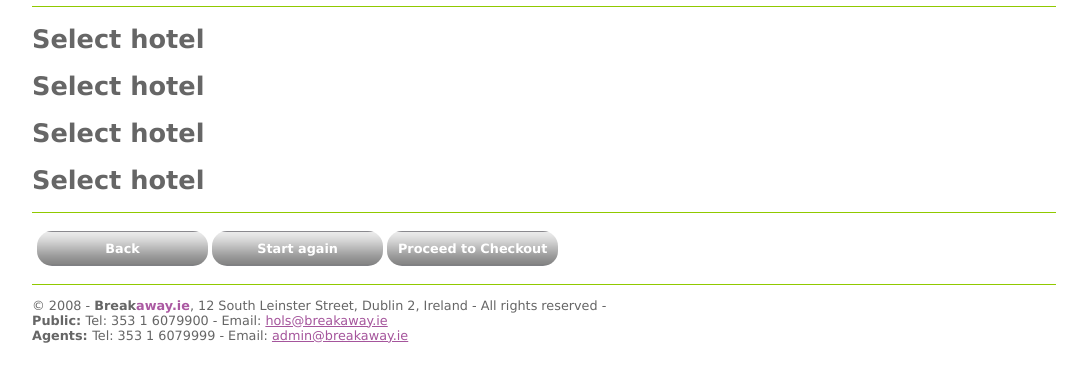
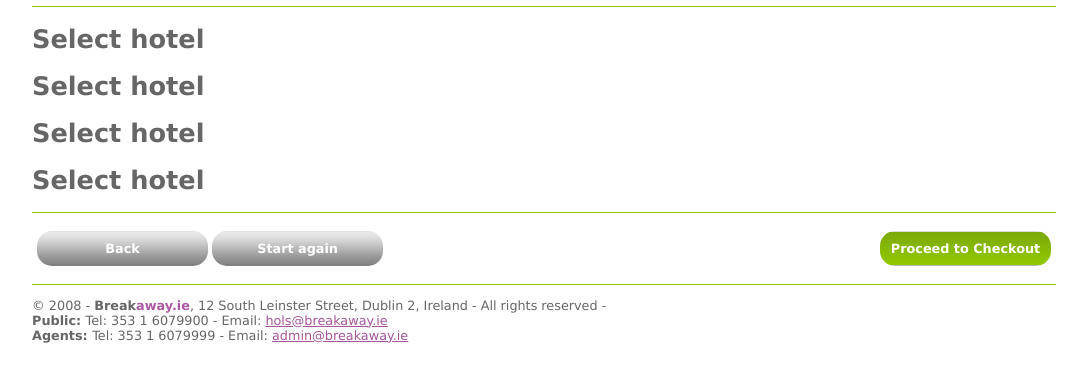
Before and after one commit to josefzacek/breakaway-booking-engine, a PHP site: page /select-extras.php in a window 1280 px wide. Shown: the part 273-655 px from the top of the page, without its empty margins (96-1183 px from the left). Run offline with PHP 8.4, Linux system fonts and the light colour scheme.

Commit message:
bottom buttons finished, select hotel validated

```diff
--- a/css/shared-styles.css
+++ b/css/shared-styles.css
@@ -187,6 +187,14 @@
 		background-position: 0 -35px;
 		color:#90C900;
 	}
+	#bottom-start-again-back .proceed-checkout a {
+		background: url(../images/shared/bottom-buttons-checkout.jpg) top;
+	}
+	#bottom-start-again-back .proceed-checkout a:hover {
+		background-position: 0 -35px;
+	}
+
+
 
 /* footer properties */
 
@@ -245,4 +253,7 @@
 	#bottom-start-again-back a {
 		width:100%;
 	}
+	#bottom-start-again-back .proceed-checkout {
+		float:right;
+	}
 }
--- a/select-extras.php
+++ b/select-extras.php
@@ -89,7 +89,7 @@
   <div id="bottom-start-again-back">
     <p><a href="select-hotel.php">Back</a></p>
     <p><a href="booking-form/hotels-park-passes.php">Start again</a></p>
-    <p><a href="transfers-insurance.php">Proceed to Checkout</a></p>
+    <p class="proceed-checkout"><a href="transfers-insurance.php">Proceed to Checkout</a></p>
   </div>
   <!-- bottom-start-again-back end -->
 
```
Also changed, not shown: css/select-hotel.css (+5 -4 lines), select-hotel.php (+6 -6 lines), images/shared/bottom-buttons-checkout.jpg (added), images/shared/bottom-buttons.jpg.
